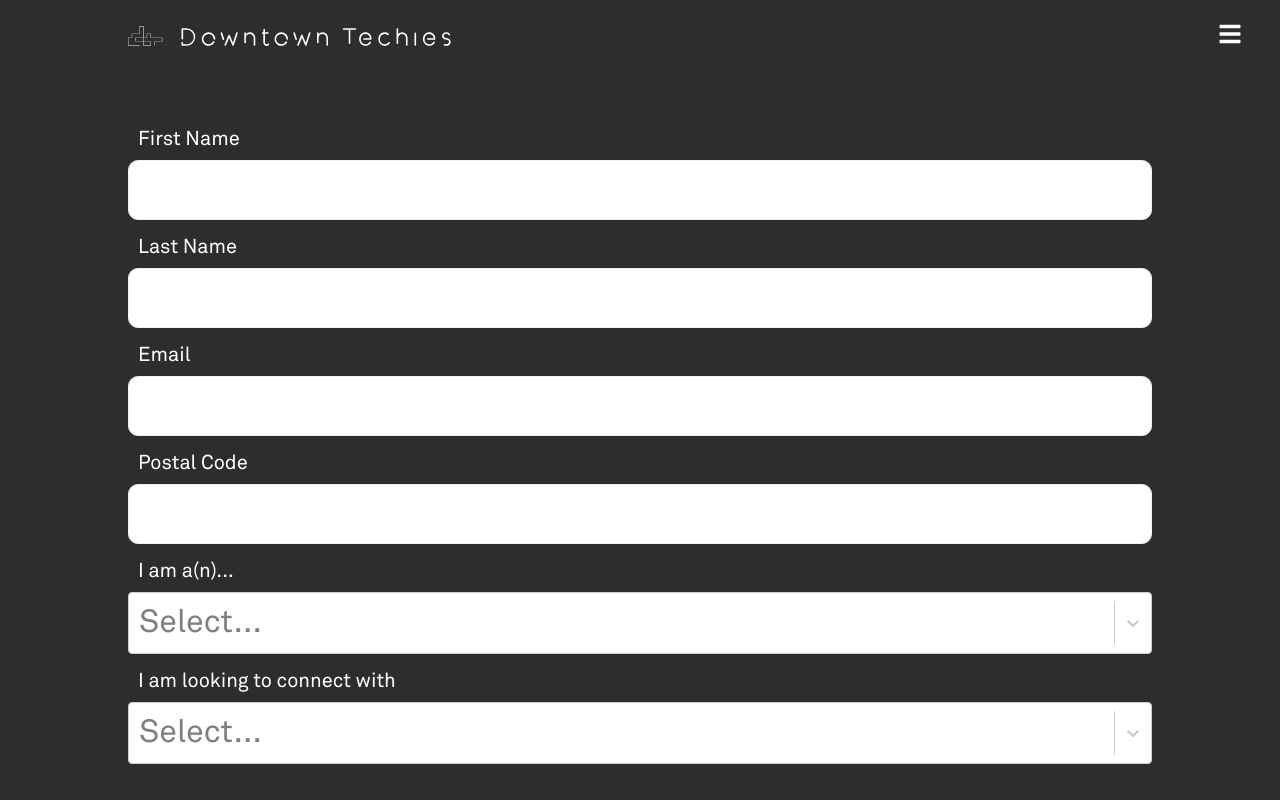
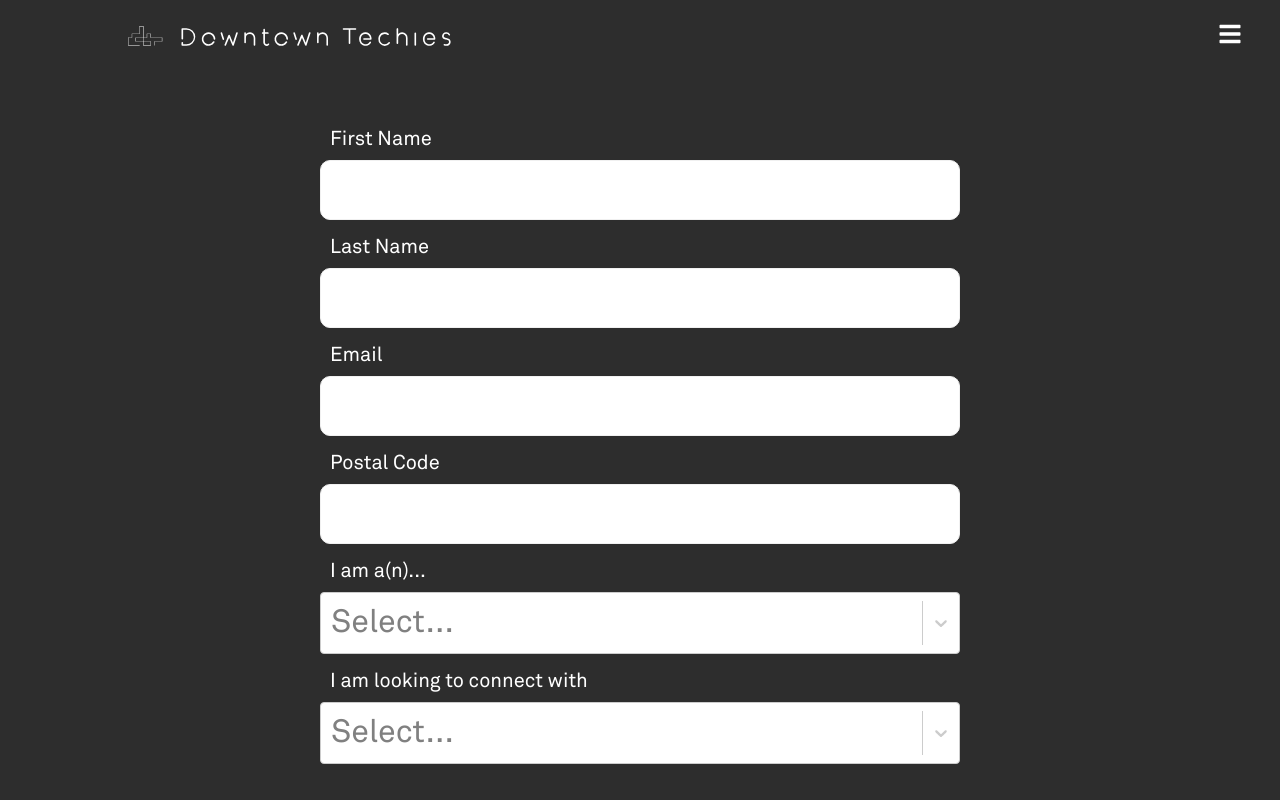
Before and after one commit to downtown-techies/dt-front-end, a React (Create React App) app: page /signup in a window 1280 px wide. Shown: the top 800 px of the page. Built offline with nearby package versions, Linux system fonts and the light colour scheme; no server answers.

Commit message:
Updates form size

```diff
--- a/src/components/ErrorModal/styles.js
+++ b/src/components/ErrorModal/styles.js
@@ -9,7 +9,6 @@ const ResponseMessage = styled.div`
     max-width: 75%;
     margin: 0 auto;
   }
-
 `
 
 const ModalCloseButton = styled(Button)`
--- a/src/components/userSignup/styles.js
+++ b/src/components/userSignup/styles.js
@@ -9,6 +9,12 @@ const StyledUserSignup = styled.div`
   padding-top: 5vh;
   min-height: 70vh;
   margin: 0 auto;
+  @media (min-width: 1024px) {
+    width: 50%;
+  }
+  @media (min-width: 1700px) {
+    width: 30%;
+  }
 ` ;
 
 const StyledRadioContainer = styled.div`
```
